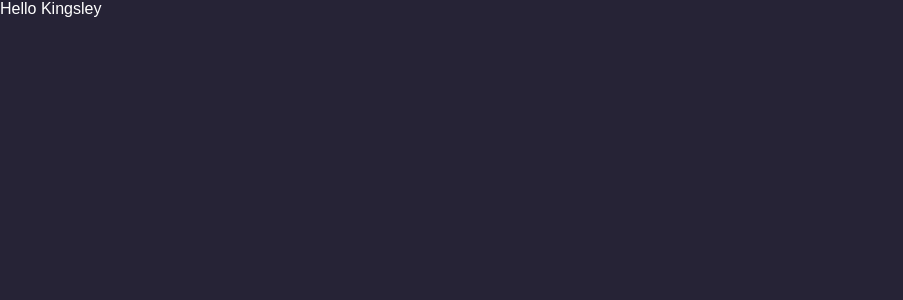
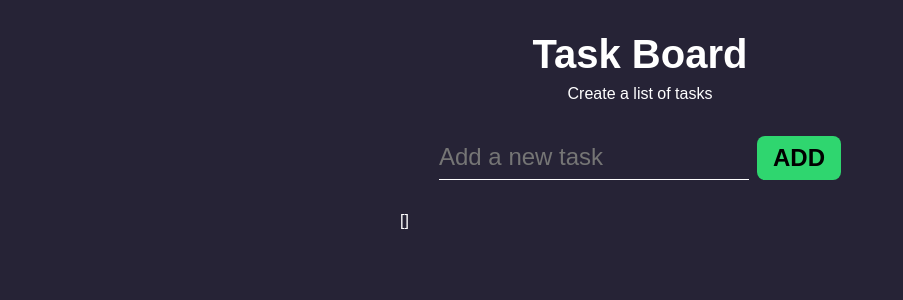
Before and after one commit to BIGKINGS10/my-nuxt-todo-app, a Nuxt app: page / in a window 1280 px wide. Shown: the top 300 px of the page, without its empty margins (0-903 px from the left). Built offline with nearby package versions, Linux system fonts and the light colour scheme.

Commit message:
Completed Adding Task Behavior

```diff
--- /dev/null
+++ b/components/Task.vue
@@ -0,0 +1,24 @@
+<template>
+  <div :class="`task ${task.done ? 'is-complete' : ''}`">
+    <div class="content">
+        {{ task.content }}
+    </div>
+    <div class="buttons">
+        <button>
+            {{ task.done ? 'Undo' : 'Done' }}
+        </button>
+        <button class="delete">Delete</button>
+    </div>
+
+  </div>
+</template>
+
+<script>
+export default {
+    props: ['task']
+}
+</script>
+
+<style>
+
+</style>
--- a/pages/index.vue
+++ b/pages/index.vue
@@ -1,9 +1,46 @@
 <template>
-  <div>Hello Kingsley</div>
+  <main>
+    <h1>Task Board</h1>
+    <p>Create a list of tasks</p>
+
+    <div class="create-new">
+      <input
+        type="text"
+        v-model="newTask"
+        placeholder="Add a new task"
+        @keypress.enter="addTask"
+
+        />
+
+    <button @click="addTask">Add</button>
+    </div>
+
+    <div class="tasks">
+      {{ $store.state.tasks }}
+      <Task
+        v-for="(task, i) in $store.state.tasks"
+        :key="i"
+        :task="task"
+      />
+    </div>
+  </main>
 </template>
 
 <script>
 export default {
-  name: 'IndexPage'
+  data (){
+    return {
+      newTask: '',
+
+    }
+  },
+  methods: {
+    addTask(){
+      if(this.newTask){
+        this.$store.commit('ADD_TASK', this.newTask);
+        this.newTask = '';
+      }
+    }
+  }
 }
 </script>
```
